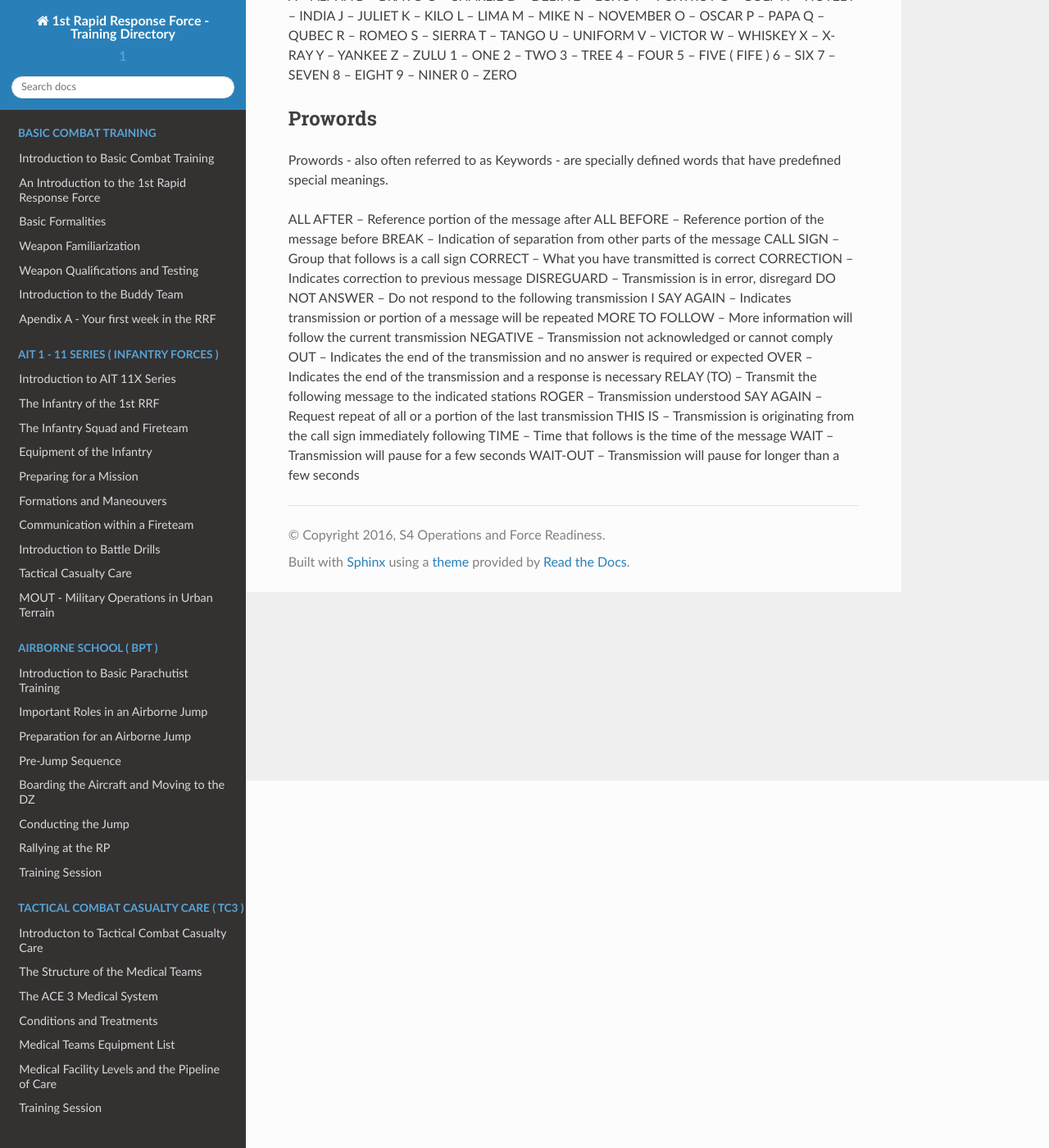
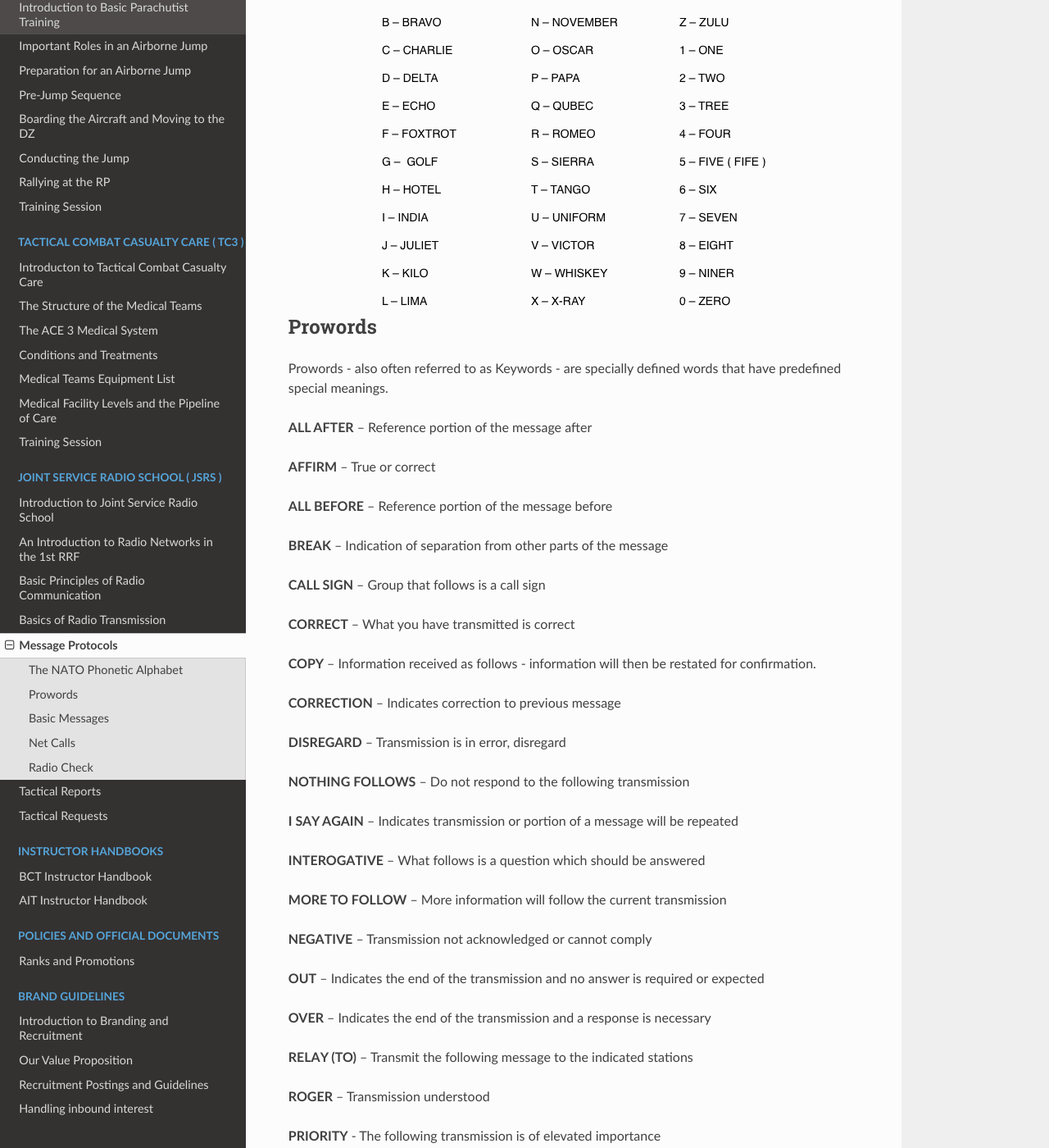
Before and after one commit to 1st-rapid-response-force/Training-Programs, a Sphinx documentation site: the page built from docs/source/jsrs-wip/message_protocols.rst, in a window 1280 px wide and 1400 px high, scrolled down 448 px. Shown: the whole window at 82% size. Built offline with Sphinx 7.4.7 and the Read the Docs theme 2.0.0, drawn with Linux system fonts in a browser that asks for light colours; formulas are drawn with MathJax 3; some of the changed text lies outside the part shown.

Commit message:
Write out all the reports
Signed-off-by: Alexander Christie <alex@briefly.io>

```diff
--- a/docs/source/index.rst
+++ b/docs/source/index.rst
@@ -95,6 +95,9 @@
     jsrs-wip/radio_use_overview
     jsrs-wip/basic_principles
     jsrs-wip/basic_transmission
+    jsrs-wip/message_protocols
+    jsrs-wip/reports
+    jsrs-wip/requests
 
 .. toctree::
   :maxdepth: 1
--- a/docs/source/jsrs-wip/message_protocols.rst
+++ b/docs/source/jsrs-wip/message_protocols.rst
@@ -3,49 +3,15 @@
 
 There are many formats for messages - the standards for which are laid out on this page. This page starts with the more basic information - such as the NATO phonetic alphabet - and eventually develops into more complex multi transmission messages.
 
-Tactical Reports will be covered in the next chapter.
+Tactical Reports and Requests will be covered in the next chapters.
 
 The NATO Phonetic Alphabet
 ---------------------------
 
 The NATO Phoentic Alphabet is used when an alphanumeric character needs to be expressed over the network.
 
-A – ALPHA
-B – BRAVO
-C – CHARLIE
-D – DELTA
-E – ECHO
-F – FOXTROT
-G –  GOLF
-H – HOTEL
-I – INDIA
-J – JULIET
-K – KILO
-L – LIMA
-M – MIKE
-N – NOVEMBER
-O – OSCAR
-P – PAPA
-Q – QUBEC
-R – ROMEO
-S – SIERRA
-T – TANGO
-U – UNIFORM
-V – VICTOR
-W – WHISKEY
-X – X-RAY
-Y – YANKEE
-Z – ZULU
-1 – ONE
-2 – TWO
-3 – TREE
-4 – FOUR
-5 – FIVE ( FIFE )
-6 – SIX
-7 – SEVEN
-8 – EIGHT
-9 – NINER
-0 – ZERO
+.. image:: ../_static/NATO_alphabet.png
+    :align: center
 
 
 Prowords
@@ -53,23 +19,80 @@
 
 Prowords - also often referred to as Keywords - are specially defined words that have predefined special meanings.
 
-ALL AFTER – Reference portion of the message after
-ALL BEFORE – Reference portion of the message before
-BREAK – Indication of separation from other parts of the message
-CALL SIGN – Group that follows is a call sign
-CORRECT – What you have transmitted is correct
-CORRECTION – Indicates correction to previous message
-DISREGUARD – Transmission is in error, disregard
-DO NOT ANSWER – Do not respond to the following transmission
-I SAY AGAIN – Indicates transmission or portion of a message will be repeated
-MORE TO FOLLOW – More information will follow the current transmission
-NEGATIVE – Transmission not acknowledged or cannot comply
-OUT – Indicates the end of the transmission and no answer is required or expected
-OVER – Indicates the end of the transmission and a response is necessary
-RELAY (TO) – Transmit the following message to the indicated stations
-ROGER – Transmission understood
-SAY AGAIN – Request repeat of all or a portion of the last transmission
-THIS IS – Transmission is originating from the call sign immediately following
-TIME – Time that follows is the time of the message
-WAIT – Transmission will pause for a few seconds
-WAIT-OUT – Transmission will pause for longer than a few seconds
+**ALL AFTER** – Reference portion of the message after
+
+**AFFIRM** – True or correct
+
+**ALL BEFORE** – Reference portion of the message before
+
+**BREAK** – Indication of separation from other parts of the message
+
+**CALL SIGN** – Group that follows is a call sign
+
+**CORRECT** – What you have transmitted is correct
+
+**COPY** – Information received as follows - information will then be restated for confirmation.
+
+**CORRECTION** – Indicates correction to previous message
+
+**DISREGARD** – Transmission is in error, disregard
+
+**NOTHING FOLLOWS** – Do not respond to the following transmission
+
+**I SAY AGAIN** – Indicates transmission or portion of a message will be repeated
+
+**INTEROGATIVE** – What follows is a question which should be answered
+
+**MORE TO FOLLOW** – More information will follow the current transmission
+
+**NEGATIVE** – Transmission not acknowledged or cannot comply
+
+**OUT** – Indicates the end of the transmission and no answer is required or expected
+
+**OVER** – Indicates the end of the transmission and a response is necessary
+
+**RELAY (TO)** – Transmit the following message to the indicated stations
+
+**ROGER** – Transmission understood
+
+**PRIORITY** - The following transmission is of elevated importance
+
+**SAY AGAIN** – Request repeat of all or a portion of the last transmission
+
+**THIS IS** – Transmission is originating from the call sign immediately following
+
+**TIME** – Time that follows is the time of the message
+
+**WAIT** – Transmission will pause for a few seconds
+
+**WAIT-OUT** – Transmission will pause for longer than a few seconds
+
+Basic Messages
+--------------
+
+A Basic Message is used when there is no official SOP for the communication or it is out of routine scope.
+
+- *"RX, this is TX, MESSAGE, OVER"*
+- *"TX, this is RX, SEND TRAFFIC, OVER"*
+- *"RX, this is TX, MESSAGE blah blah blah, OVER"*
+- *"TX, this is RX, ROGER OVER"*
+
+Net Calls
+---------
+
+A Netcall is used by a leader - in this example Archer 6 - to establish that his elements are on the network.
+
+- *“All stations this net, this is Archer 6, respond in sequence, radio check, OVER”*
+- *"This is Archer 1-1, OVER”*
+- *“This is Archer 1-2, OVER”*
+- *“This is Archer 1-3, OVER”*
+- *“All stations this net, this is Archer 6, ROGER, OUT”*
+
+Radio Check
+-----------
+
+A Radio Check is used to conduct a check of communication between one or more indicated stations on the net
+
+-	“(RX), this is (TX), radio check on FREQUENCY, OVER”
+-	“(TX), this is (RX), ROGER on FREQUENCY, OVER”
+-	“(RX), this is (TX), ROGER, OUT”
--- /dev/null
+++ b/docs/source/jsrs-wip/requests.rst
@@ -0,0 +1,6 @@
+Tactical Requests
+=================
+
+Tactical requests are used to request assets or information over the radio.
+
+Be advised that this training program does not cover Indirect Fire Requests - which are covered in the Forward Observer training program or Aviation Fire / Landing requests which are covered in the Tactical Air Controller program.
```
Also changed, not shown: docs/source/jsrs-wip/reports.rst (added, +95 -0 lines), docs/source/_static/NATO_alphabet.png (added), 1 other file.
